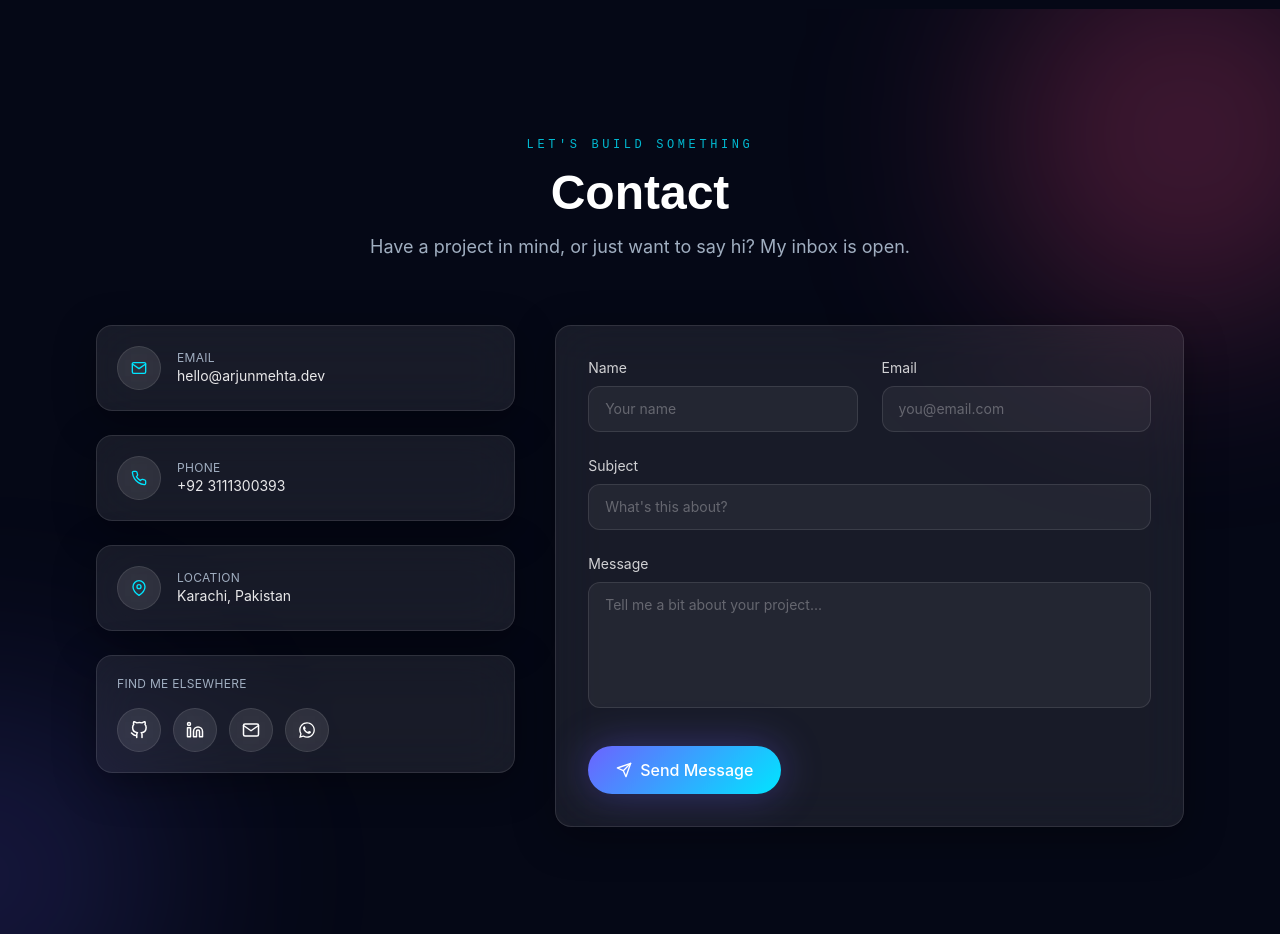
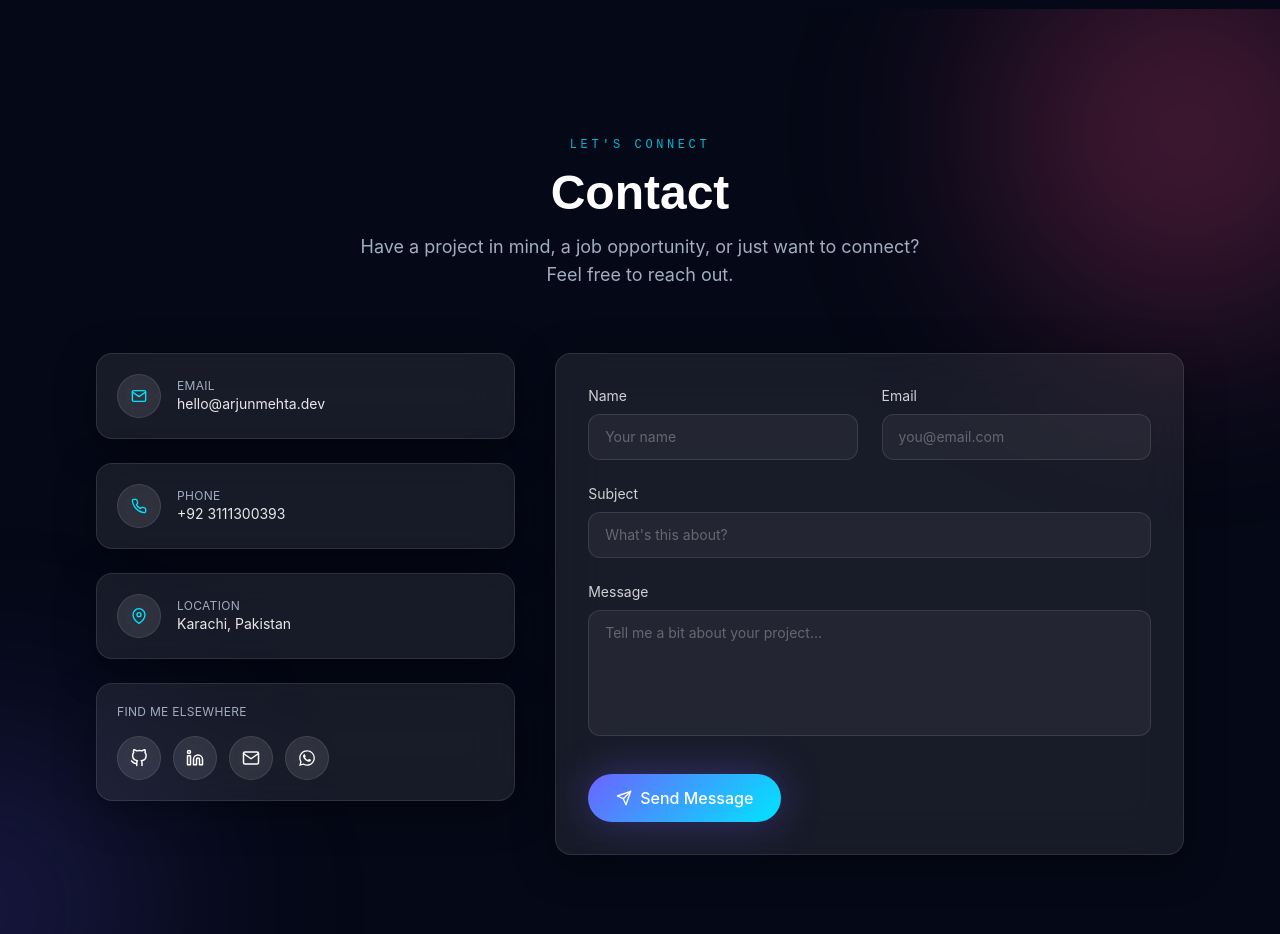
Before and after one commit to muhammadbilal069/Next.JS-Portfolio, a Next.js app: page / in a window 1280 px wide. Shown: the part 8820-9754 px from the top of the page. Built offline with nearby package versions, Linux system fonts and the light colour scheme.

Commit message:
Fix email link in social icons and update contact section subtitles for clarity

```diff
--- a/src/data/portfolioData.js
+++ b/src/data/portfolioData.js
@@ -20,7 +20,7 @@ export const personal = {
   socials: [
     { name: 'GitHub', href: 'https://github.com/your-username', icon: 'FiGithub' },
     { name: 'LinkedIn', href: 'https://linkedin.com/in/your-username', icon: 'FiLinkedin' },
-    { name: 'Email', href: 'mailto:hello@arjunmehta.dev', icon: 'FiMail' },
+    { name: 'Email', href: 'mailto:hello@arjunme', icon: 'FiMail' },
     { name: 'WhatsApp', href: 'https://wa.me/923111300393', icon: 'FaWhatsapp' },
   ],
 }
--- a/src/sections/Contact.jsx
+++ b/src/sections/Contact.jsx
@@ -65,9 +65,9 @@ export default function Contact() {
       <GradientBlobs variant="reverse" />
       <div className="relative mx-auto max-w-7xl">
         <SectionHeading
-          eyebrow="Let's build something"
+          eyebrow="LET'S CONNECT"
           title="Contact"
-          subtitle="Have a project in mind, or just want to say hi? My inbox is open."
+          subtitle="Have a project in mind, a job opportunity, or just want to connect? Feel free to reach out."
         />
 
         <div className="grid gap-10 lg:grid-cols-[0.8fr_1.2fr]">
```
